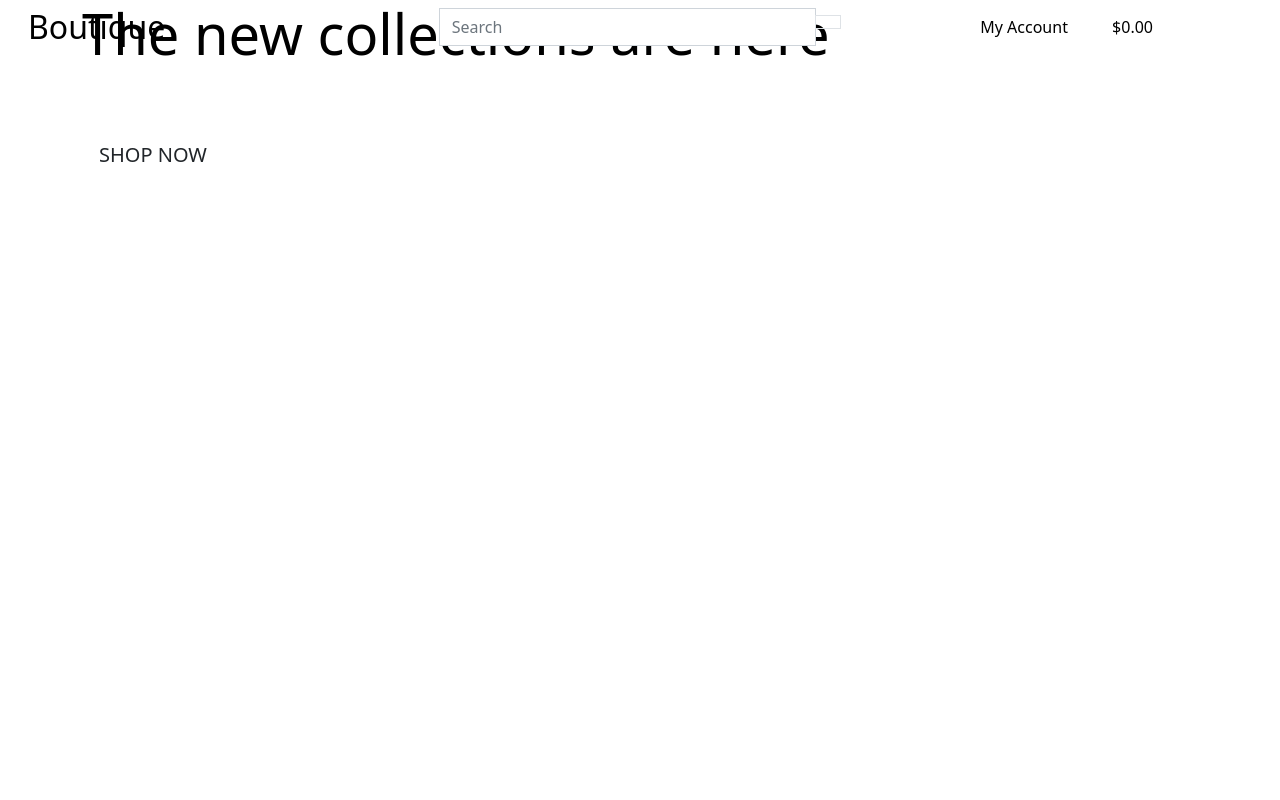
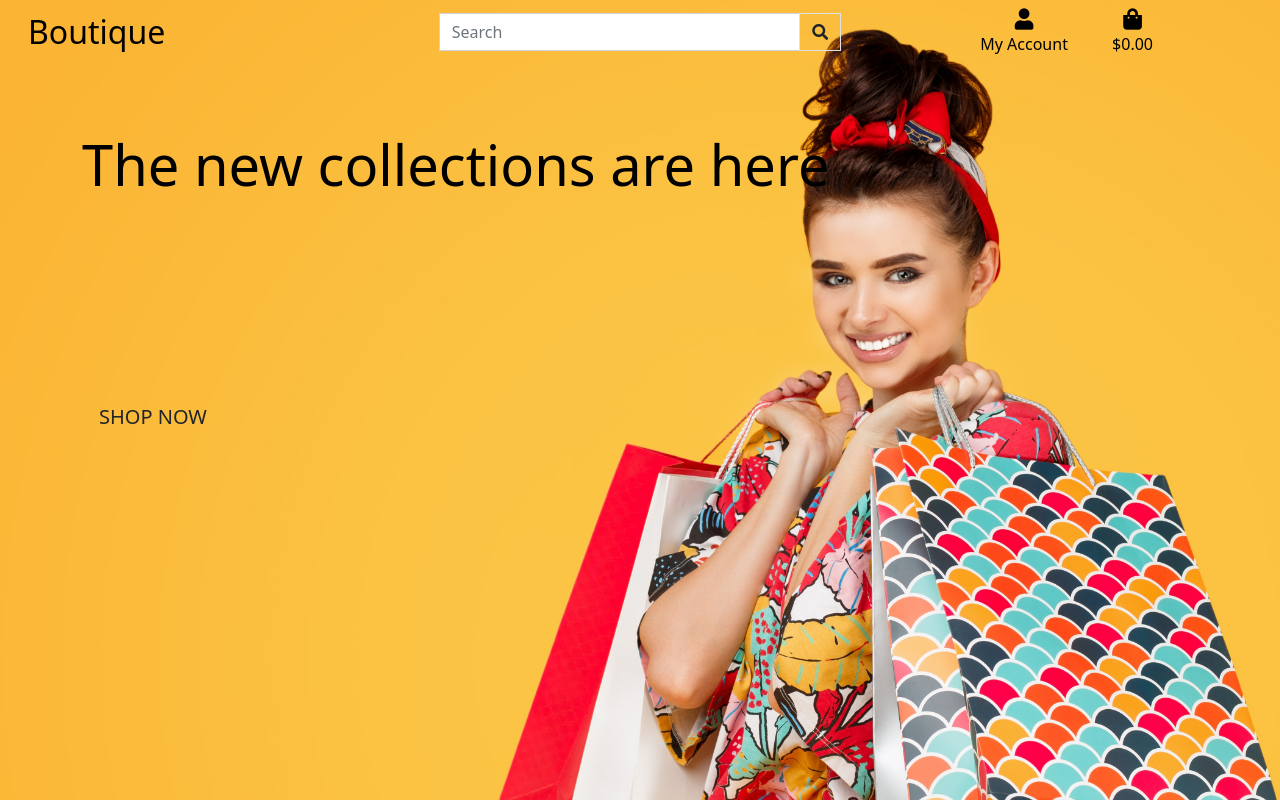
Before and after one commit to cmd-source/Flullstack-walkthrough, a Django app: page / in a window 1280 px wide. Run offline with Django 3.2, Linux system fonts and the light colour scheme.

Commit message:
added in csss and fontawesome links

```diff
--- a/static/css/base.css
+++ b/static/css/base.css
@@ -0,0 +1,11 @@
+html {
+    height: 100%;
+}
+
+body {
+    background: url('/media/homepage_background.jpg') no-repeat center center fixed;
+    background-size: cover;
+    height: calc(100vh - 164px);
+    color: #555;
+    font-family: Lato;
+}
--- a/templates/base.html
+++ b/templates/base.html
@@ -8,12 +8,14 @@
         <meta charset="utf-8">
         <meta http-equiv="X-UA-Compatible" content="ie=edge">
         <meta name="viewport" content="width=device-width, initial-scale=1">
+        <link rel="stylesheet" href="https://use.fontawesome.com/releases/v5.15.4/css/all.css" integrity="sha384-DyZ88mC6Up2uqS4h/KRgHuoeGwBcD4Ng9SiP4dIRy0EXTlnuz47vAwmeGwVChigm" crossorigin="anonymous">
     {% endblock %}
 
     {% block extra_meta %}
     {% endblock %}
 
     {% block corecss %}
+        <link rel="stylesheet" href="{% static 'css/base.css' %}" type="text/css">
         <link href="https://cdn.jsdelivr.net/npm/bootstrap@5.1.1/dist/css/bootstrap.min.css" rel="stylesheet" integrity="sha384-F3w7mX95PdgyTmZZMECAngseQB83DfGTowi0iMjiWaeVhAn4FJkqJByhZMI3AhiU" crossorigin="anonymous">
     {% endblock %}
 
@@ -53,7 +55,7 @@
           <div class="col-12 col-lg-4 my-auto py-1 py-lg-0">
             <ul class="list-inline list-unstyled text-center text-lg-right my-0">
                 <li class="list-inline-item dropdown">
-                  <a href="#" class="text-black nav-link" id="user-options" data-toggle="dropdown" aria-haspopup="true" aria-expanded="false">
+                    <a class="text-black nav-link" href="#" id="user-options" data-toggle="dropdown" aria-haspopup="true" aria-expanded="false">
                         <div class="text-center">
                             <div><i class="fas fa-user fa-lg"></i></div>
                             <p class="my-0">My Account</p>
```
Also changed, not shown: media/homepage_background.jpg (added). Lines whose indentation alone changed are shown as unchanged.
